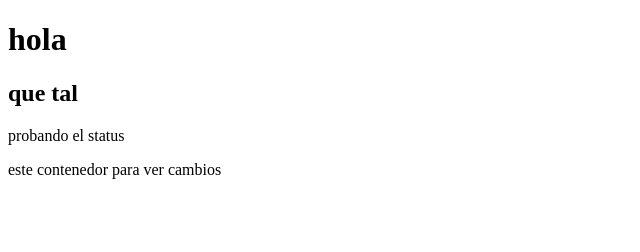
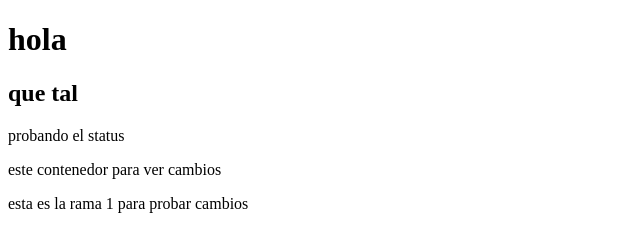
Before and after one commit to StephiLegarra/clase10, a plain HTML site: page index.html in a window 1280 px wide. Shown: the whole page, without its empty margins (0-640 px from the left). Drawn offline with Linux system fonts and the light colour scheme.

Commit message:
p para probar

```diff
--- a/index.html
+++ b/index.html
@@ -12,4 +12,6 @@
     <p> probando el status</p>
     <div> este contenedor para ver cambios</div>
 </body>
+
+<p> esta es la rama 1 para probar cambios</p>
 </html>
```
